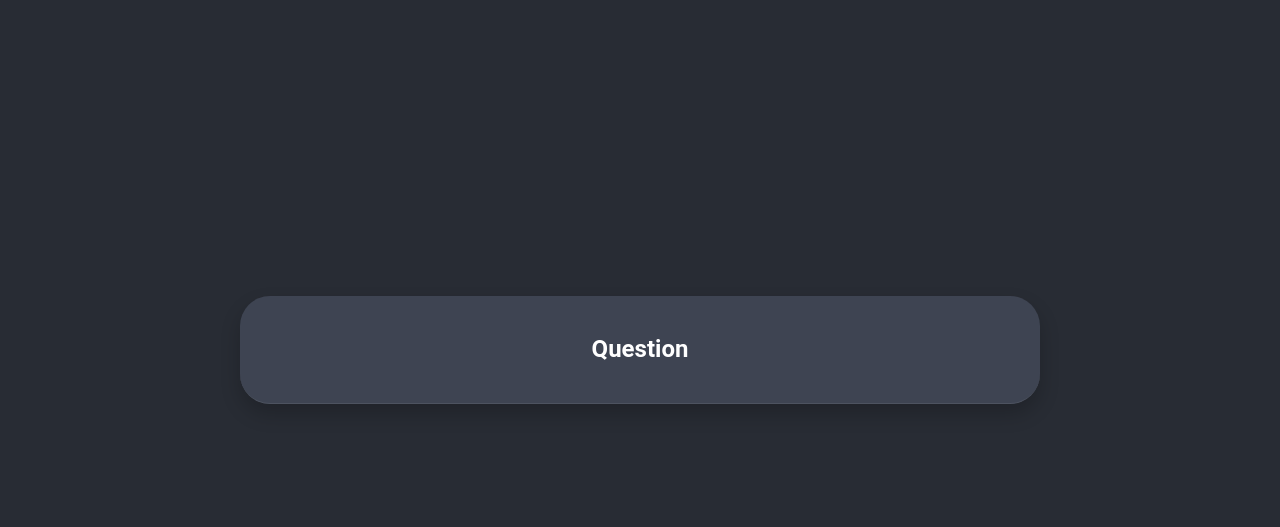
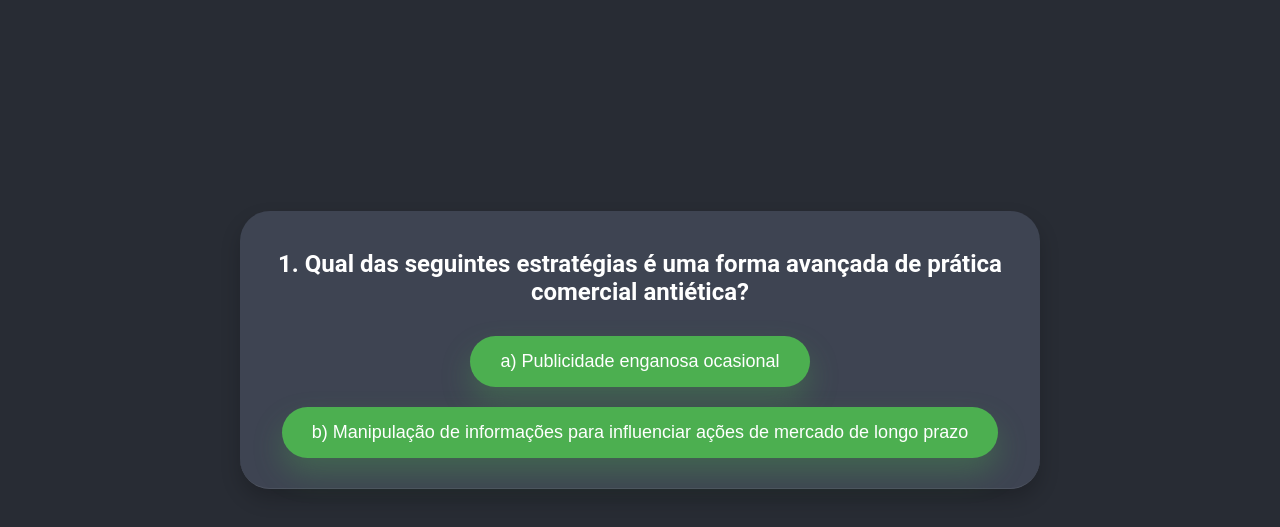
Before and after one commit to Gustavo-Mathias/Quiz-Game, a plain HTML site: page index.html in a window 1280 px wide. Shown: the part 65-592 px from the top of the page. Drawn offline with Linux system fonts and the light colour scheme; the site is published under a folder, as on GitHub Pages, so addresses that start at the root find nothing.

Commit message:
Update index.html

```diff
--- a/index.html
+++ b/index.html
@@ -5,8 +5,7 @@
     <meta name="viewport" content="width=device-width, initial-scale=1.0">
     <title>Quiz Game</title>
     <link rel="stylesheet" href="CSS/style.css">
-    <script src="/JS/script.js" type="text/javascript" defer></script>
-    <script src="/JS/script.js"></script>
+    <script src="JS/script.js"></script>
 </head>
 <body>
     <header class="header">
```
